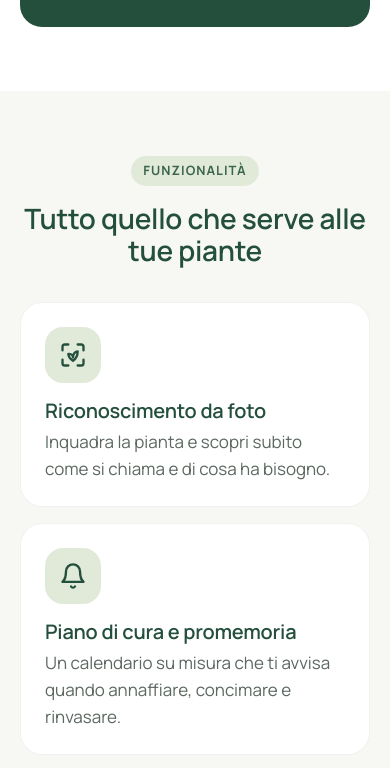
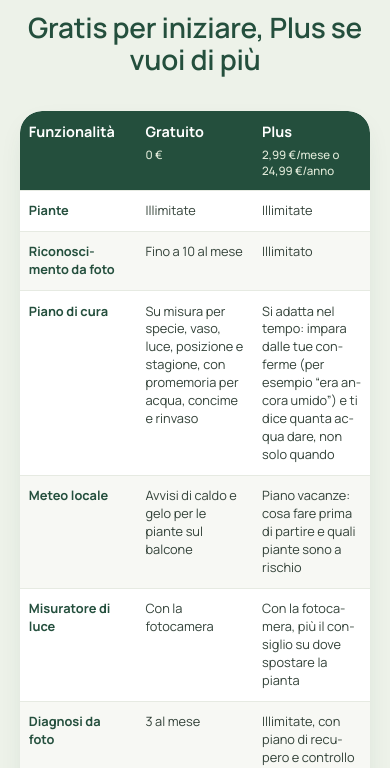
Before and after one commit to wmg-team/watchmegrow-landing, a plain HTML site: page index.html in a window 390 px wide. Shown: the part 7342-8110 px from the top of the page. Drawn offline with Linux system fonts and the light colour scheme.

Commit message:
Update hero section height and refine pricing table styles for better responsiveness

```diff
--- a/index.html
+++ b/index.html
@@ -275,7 +275,7 @@
           <span class="eyebrow">Piani</span>
           <h2 id="pricing-title">Gratis per iniziare, Plus se vuoi di più</h2>
         </div>
-        <div class="pricing-table-wrap" role="region" aria-label="Confronto tra piano Gratuito e Plus" tabindex="0">
+        <div class="pricing-table-wrap" role="region" aria-label="Confronto tra piano Gratuito e Plus">
           <table class="pricing-table">
             <thead>
               <tr>
@@ -291,7 +291,7 @@
                 <td>Illimitate</td>
               </tr>
               <tr>
-                <th scope="row">Riconoscimento da foto</th>
+                <th scope="row">Riconosci&shy;mento da foto</th>
                 <td>Fino a 10 al mese</td>
                 <td>Illimitato</td>
               </tr>
--- a/styles.css
+++ b/styles.css
@@ -213,7 +213,7 @@ section { padding: 4rem 0; }
 
 /* Scena a scorrimento: il box è alto più dello schermo, la scena resta fissa e le variabili
    (--copy, --move, --show, --grow, --in, --out, --v) arrivano da hero.js in base allo scroll. */
-.hero--scrub { height: 520vh; height: 520svh; --hdr: 65px; --lift: 0px; }
+.hero--scrub { height: 300vh; height: 300svh; --hdr: 65px; --lift: 0px; }
 .hero--scrub .hero-stage {
   position: sticky;
   top: var(--hdr);
@@ -533,28 +533,31 @@ section { padding: 4rem 0; }
 /* ---------- Piani ---------- */
 .pricing { background: var(--sage-soft); }
 .pricing-table-wrap {
-  overflow-x: auto;
+  overflow: hidden;
   background: var(--white);
   border-radius: var(--radius);
   box-shadow: var(--shadow);
-  -webkit-overflow-scrolling: touch;
 }
 .pricing-table {
   width: 100%;
-  min-width: 760px;
+  table-layout: fixed;
   border-collapse: collapse;
   text-align: left;
+  font-size: 0.8rem;
+  line-height: 1.4;
+  overflow-wrap: break-word;
+  hyphens: auto;
 }
 .pricing-table th,
 .pricing-table td {
-  padding: 1rem 1.25rem;
+  padding: 0.7rem 0.55rem;
   border-bottom: 1px solid #e6eae2;
   vertical-align: top;
 }
 .pricing-table thead th {
   background: var(--forest);
   color: var(--white);
-  font-size: 1.05rem;
+  font-size: 0.9rem;
 }
 .pricing-table thead th:first-child { border-top-left-radius: var(--radius); }
 .pricing-table thead th:last-child { border-top-right-radius: var(--radius); }
@@ -562,15 +565,15 @@ section { padding: 4rem 0; }
   display: block;
   margin-top: 0.25rem;
   color: #e1ead9;
-  font-size: 0.85rem;
+  font-size: 0.72rem;
   font-weight: 500;
 }
 .pricing-table tbody th {
-  width: 20%;
+  width: 28%;
   color: var(--forest);
   font-weight: 700;
 }
-.pricing-table tbody td { width: 40%; }
+.pricing-table tbody td { width: 36%; }
 .pricing-table tbody tr:nth-child(even) { background: #f7f8f4; }
 .pricing-table tbody tr:last-child th,
 .pricing-table tbody tr:last-child td { border-bottom: 0; }
@@ -711,6 +714,12 @@ fieldset { border: 0; padding: 0; margin: 0 0 1.35rem; min-width: 0; }
 
 /* ---------- Tablet e desktop ---------- */
 @media (min-width: 640px) {
+  .pricing-table { font-size: 1rem; line-height: 1.6; }
+  .pricing-table th, .pricing-table td { padding: 1rem 1.25rem; }
+  .pricing-table thead th { font-size: 1.05rem; }
+  .pricing-table thead span { font-size: 0.85rem; }
+  .pricing-table tbody th { width: 20%; }
+  .pricing-table tbody td { width: 40%; }
   .steps, .features { grid-template-columns: repeat(2, 1fr); }
   .compare { grid-template-columns: repeat(2, 1fr); }
   .form-card { padding: 2.5rem; }
@@ -770,8 +779,9 @@ fieldset { border: 0; padding: 0; margin: 0 0 1.35rem; min-width: 0; }
 }
 .problem blockquote[data-reveal].is-in s { background-size: 100% 3px; }
 
-[data-reveal] .pricing-table tbody tr { opacity: 0; transform: translateY(10px); transition: opacity 0.5s ease, transform 0.5s var(--ease); }
-[data-reveal].is-in .pricing-table tbody tr { opacity: 1; transform: none; transition-delay: calc(0.2s + var(--i, 0) * 60ms); }
+/* Solo opacità: uno spostamento verticale farebbe comparire per un attimo la barra di scorrimento del contenitore. */
+[data-reveal] .pricing-table tbody tr { opacity: 0; transition: opacity 0.5s ease; }
+[data-reveal].is-in .pricing-table tbody tr { opacity: 1; transition-delay: calc(0.2s + var(--i, 0) * 60ms); }
 
 /* FAQ: la risposta scende dolcemente all'apertura */
 @keyframes faq-open { from { opacity: 0; transform: translateY(-6px); } to { opacity: 1; transform: none; } }
```
Also changed, not shown: 1 other file.
